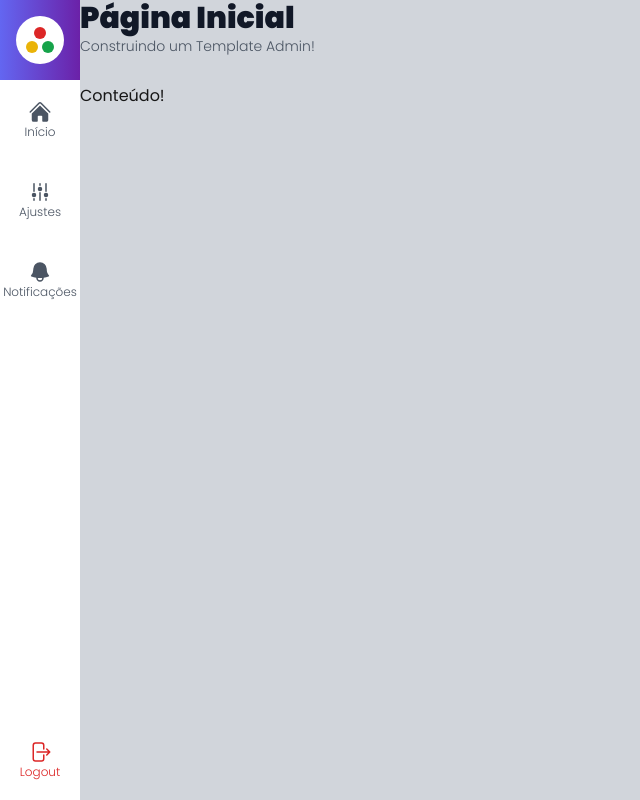
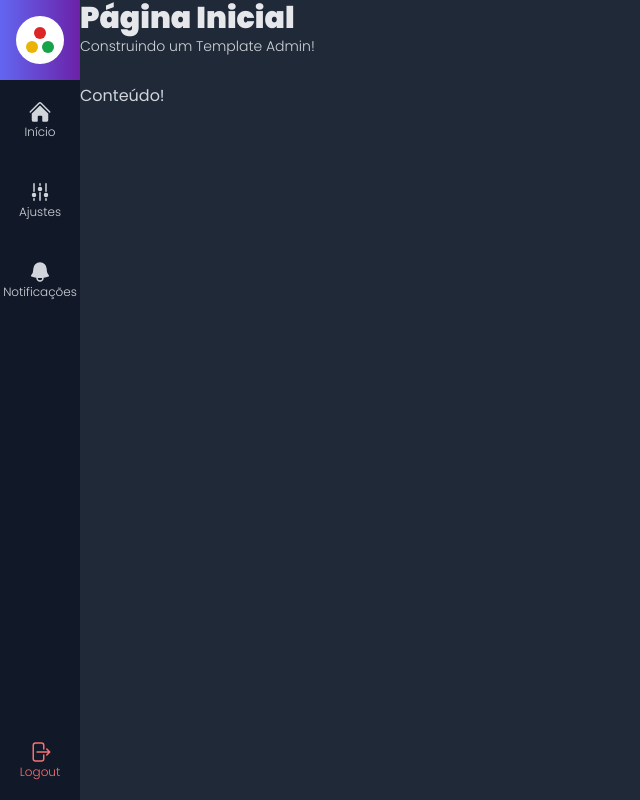
Before and after one commit to RenanClaude/template-admin, a Next.js app: page / in a window 1280 px wide. Shown: the whole page, without its empty margins (0-640 px from the left). Built offline with nearby package versions, Linux system fonts and the light colour scheme.

Commit message:
Adding dark mode colors

```diff
--- a/src/components/template/Content.tsx
+++ b/src/components/template/Content.tsx
@@ -6,6 +6,7 @@ export default function Content(props: ContentProps) {
   return (
     <div className={`
     flex flex-col mt-7
+    dark:text-gray-300
     `} >
       {props.children}
     </div>
--- a/src/components/template/Layout.tsx
+++ b/src/components/template/Layout.tsx
@@ -10,7 +10,7 @@ interface LayoutProps {
 
 export default function Layout(props: LayoutProps) {
   return (
-    <div className={`flex h-screen w-screen`}>
+    <div className={`flex h-screen w-screen dark`}>
       <SideMenu />
       <div className={`flex flex-col bg-gray-300 dark:bg-gray-800 w-full`}>
         <Header title={props.title} subtitle={props.subtitle} />
--- a/src/components/template/MenuItem.tsx
+++ b/src/components/template/MenuItem.tsx
@@ -12,7 +12,7 @@ export default function MenuItem(props: MenuItemProps) {
 
   function renderLink() {
     return (
-      <a className={`flex flex-col justify-center items-center w-20 h-20 text-gray-600 ${props.className}`}>
+      <a className={`flex flex-col justify-center items-center w-20 h-20 dark:text-gray-300 ${props.className}`}>
         {props.icon}
         <span className={`text-xs font-light `}>
           {props.text}
@@ -22,7 +22,7 @@ export default function MenuItem(props: MenuItemProps) {
   }
 
   return (
-    <li onClick={props.onClick} className={`hover:bg-gray-100 cursor-pointer`}>
+    <li onClick={props.onClick} className={`hover:bg-gray-100 dark:hover:bg-gray-800 cursor-pointer`}>
       {props.url ? (
         <Link href={props.url} legacyBehavior>
           {renderLink()}
--- a/src/components/template/SideMenu.tsx
+++ b/src/components/template/SideMenu.tsx
@@ -4,7 +4,7 @@ import MenuItem from "./MenuItem";
 
 export default function SideMenu() {
   return (
-    <aside className={`flex flex-col`}>
+    <aside className={`flex flex-col dark:bg-gray-900`}>
       <div className={`h-20 w-20
         bg-gradient-to-r from-indigo-500 to-purple-800
         flex flex-col items-center justify-center`}
@@ -22,7 +22,7 @@ export default function SideMenu() {
         text="Logout"
         icon={logoutIcon}
         onClick={() => console.log("Logout clicado")}
-        className="text-red-600 hover:bg-red-400 hover:text-white transition ease-in-out duration-500" />
+        className="text-red-600 dark:text-red-400 hover:bg-red-400 dark:hover:text-gray-900 hover:text-white transition ease-in-out duration-500" />
       </ul>
     </aside>
   )
--- a/src/components/template/Title.tsx
+++ b/src/components/template/Title.tsx
@@ -6,8 +6,8 @@ interface TitleProps {
 export default function Title(props: TitleProps) {
   return (
     <div>
-      <h1 className={`font-black text-3xl text-gray-900`} >{props.title}</h1>
-      <h2 className={`font-light text-sm text-gray-600`} >{props.subtitle}</h2>
+      <h1 className={`font-black text-3xl text-gray-900 dark:text-gray-200`} >{props.title}</h1>
+      <h2 className={`font-light text-sm text-gray-600 dark:text-gray-300`} >{props.subtitle}</h2>
     </div>
   )
 }
```
